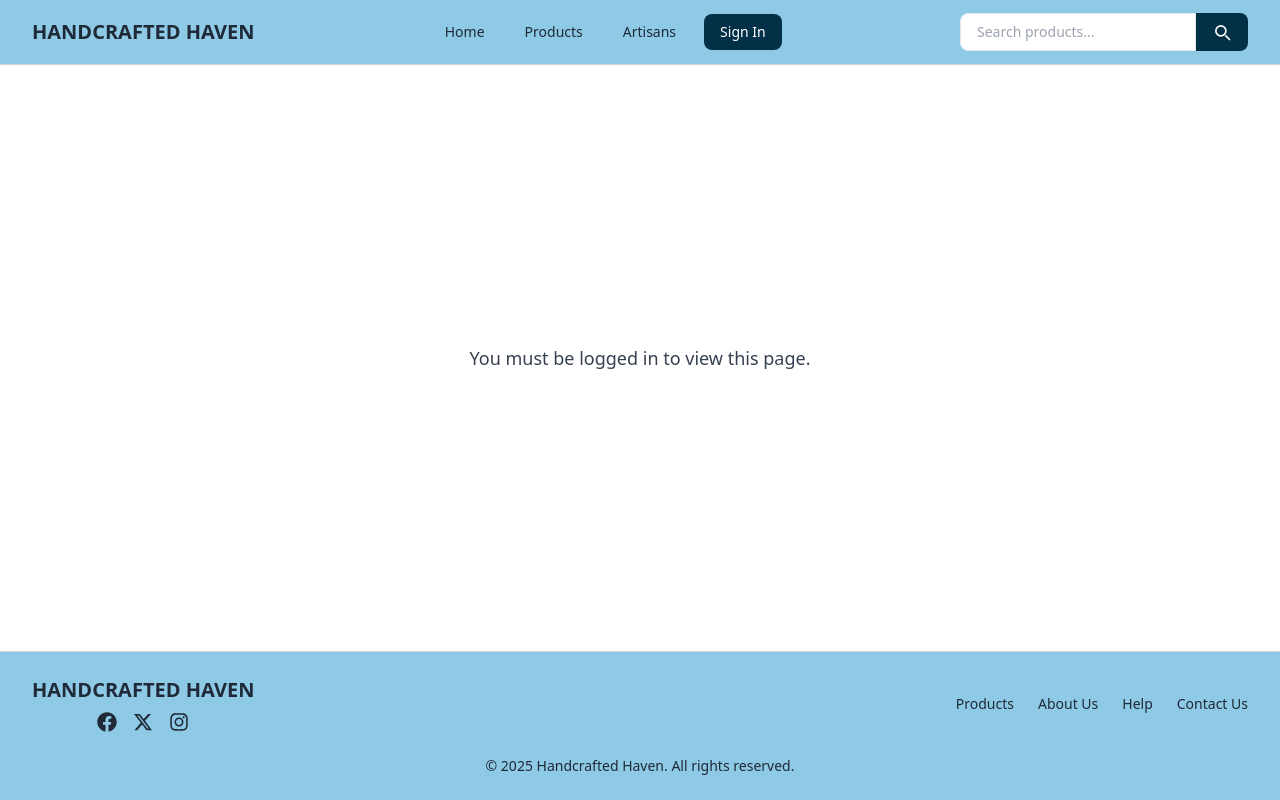
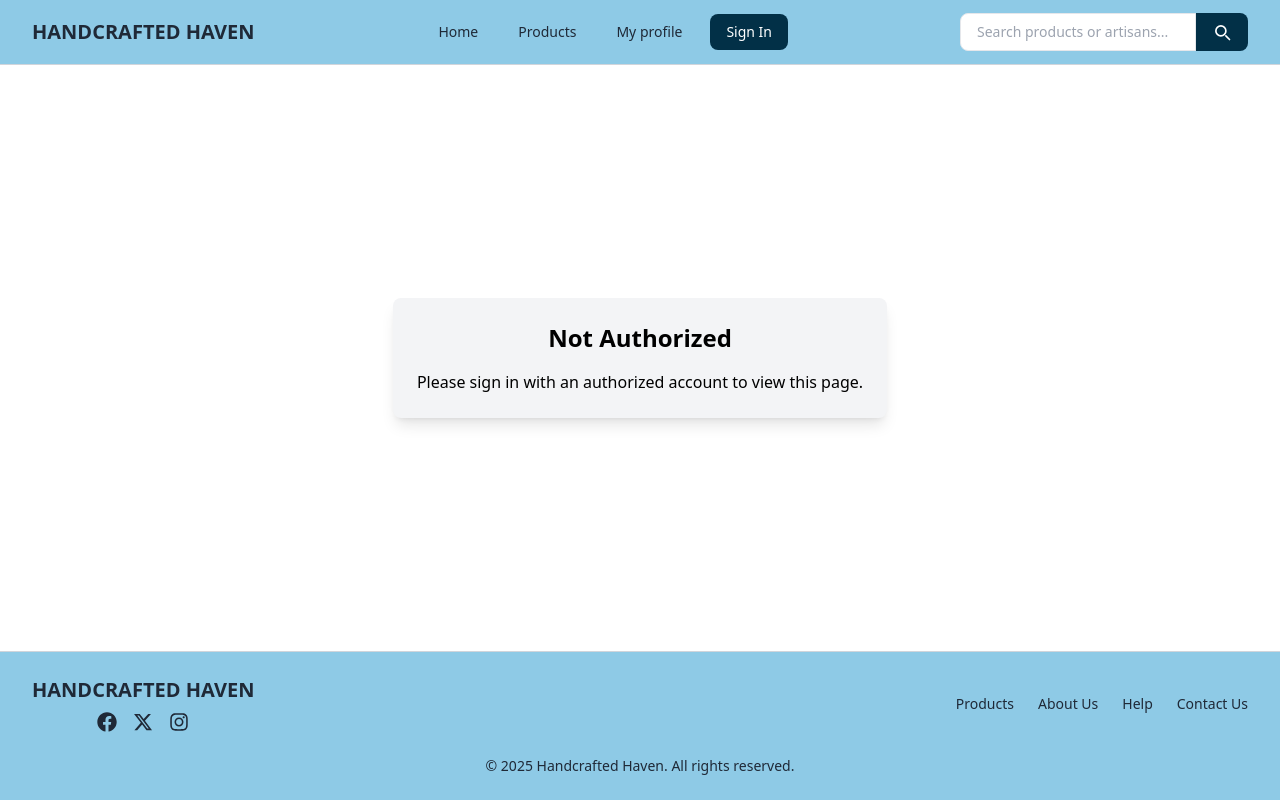
Before and after one commit to benjaminjalebeau/WDD430Team13, a Next.js app in the folder handcrafted-haven/: page /profile in a window 1280 px wide. Built offline with nearby package versions, Linux system fonts and the light colour scheme; no server answers.

Commit message:
consistency changes

```diff
--- a/handcrafted-haven/src/app/create-account/page.tsx
+++ b/handcrafted-haven/src/app/create-account/page.tsx
@@ -157,13 +157,13 @@ export default function CreateAccountPage() {
                     )}
 
                     {/* Error Message */}
-                    {error && <p className="text-red-500 text-sm mb-4">{error}</p>}
+                    {error && <p className="text-red-600 text-sm mb-4">{error}</p>}
 
                     {/* Submit Button */}
                     <div className="mt-6 flex justify-end">
                         <button
                             type="submit"
-                            className="bg-blue-500 text-white px-4 py-2 rounded-md hover:bg-blue-600"
+                            className="bg-[#023047] text-white px-4 py-2 rounded-md hover:bg-[#219EBC]"
                         >
                             Create Account
                         </button>
--- a/handcrafted-haven/src/app/profile/page.tsx
+++ b/handcrafted-haven/src/app/profile/page.tsx
@@ -2,20 +2,13 @@ import Navbar from '@/components/Navbar';
 import Footer from '@/components/Footer';
 import Profile from '@/components/users/profile';
 import { getUserData } from '@/app/lib/actions';
+import NotAuthorized from '@/components/NotAuthorized';
 
 export default async function ProfilePage() {
     const user = await getUserData();
 
     if (!user) {
-        return (
-            <div className="min-h-screen flex flex-col justify-between">
-                <Navbar />
-                <main className="flex-grow flex items-center justify-center">
-                    <p className="text-lg font-medium text-gray-700">You must be logged in to view this page.</p>
-                </main>
-                <Footer />
-            </div>
-        );
+        return <NotAuthorized />;
     }
 
     return (
--- a/handcrafted-haven/src/components/Navbar.jsx
+++ b/handcrafted-haven/src/components/Navbar.jsx
@@ -22,7 +22,7 @@ const Navbar = () => {
   const links = [
     {name: 'Home', href: '/'},
     {name: 'Products', href: '/products'},
-    {name: 'Artisans', href: '#'},
+    {name: 'My profile', href: '/profile'},
   ];
 
   return (
@@ -57,7 +57,7 @@ const Navbar = () => {
             {/* Sign in or Out buttons */}
             {session ? (
               <>
-                <button onClick={() => signOut()} className="px-4 py-2 text-sm font-medium text-white bg-red-500 rounded-lg hover:bg-red-600">
+                <button onClick={() => signOut()} className="px-4 py-2 text-sm font-medium text-white bg-red-600 rounded-lg hover:bg-red-600">
                   Sign Out
                 </button>
                 <span className="mr-4">Hello, {session.user?.name}</span>
@@ -77,7 +77,7 @@ const Navbar = () => {
                 name="search"
                 value={searchQuery}
                 onChange={(e) => setSearchQuery(e.target.value)}
-                placeholder="Search products..."
+                placeholder="Search products or artisans..."
                 className="w-full px-4 py-2 border rounded-l-lg text-sm"
               />
               <button
```
